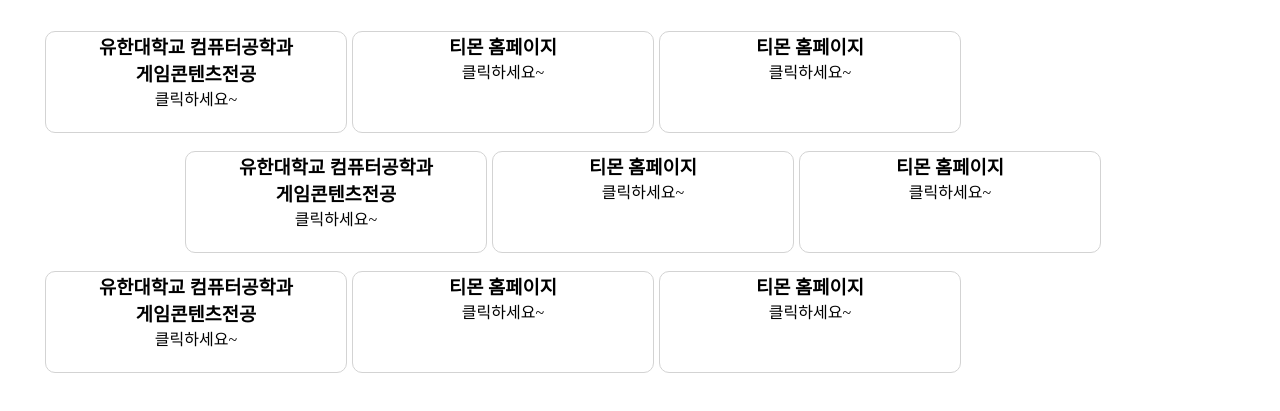
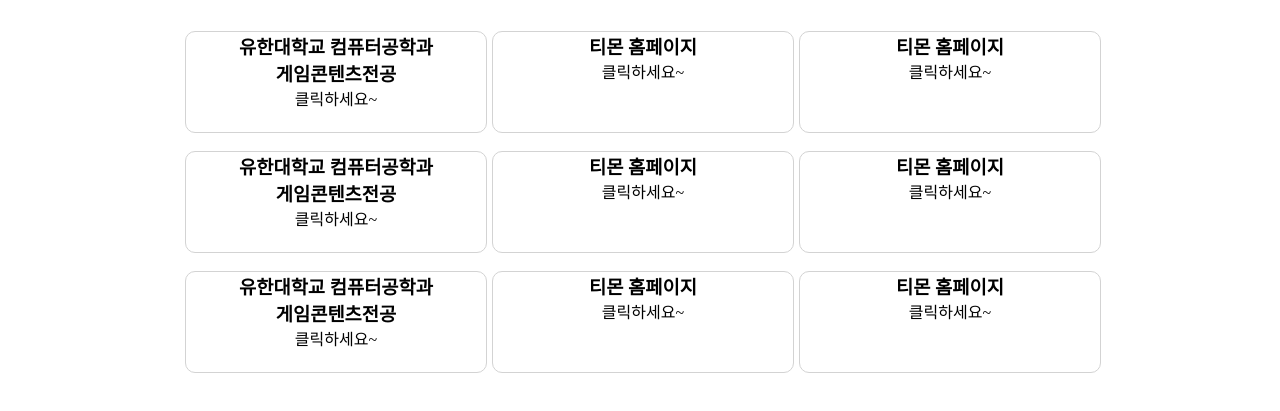
Before and after one commit to ji1209/htmlsource, a plain HTML site: page index.html in a window 1280 px wide. Shown: the part 49-460 px from the top of the page. Drawn offline with Linux system fonts and the light colour scheme.

Commit message:
Update index.html

```diff
--- a/index.html
+++ b/index.html
@@ -44,7 +44,7 @@
             <h1>서영이의 홈페이지</h1>
         </header>
         <section>
-            <div class="div">
+            <div class="div ml">
                 <h3>유한대학교 컴퓨터공학과 <br> 게임콘텐츠전공</h3>
                 <a href="#">클릭하세요~</a>
             </div>
@@ -74,7 +74,7 @@
 
         </section>
           <section>
-            <div class="div">
+            <div class="div ml">
                 <h3>유한대학교 컴퓨터공학과 <br> 게임콘텐츠전공</h3>
                 <a href="#">클릭하세요~</a>
             </div>
```
